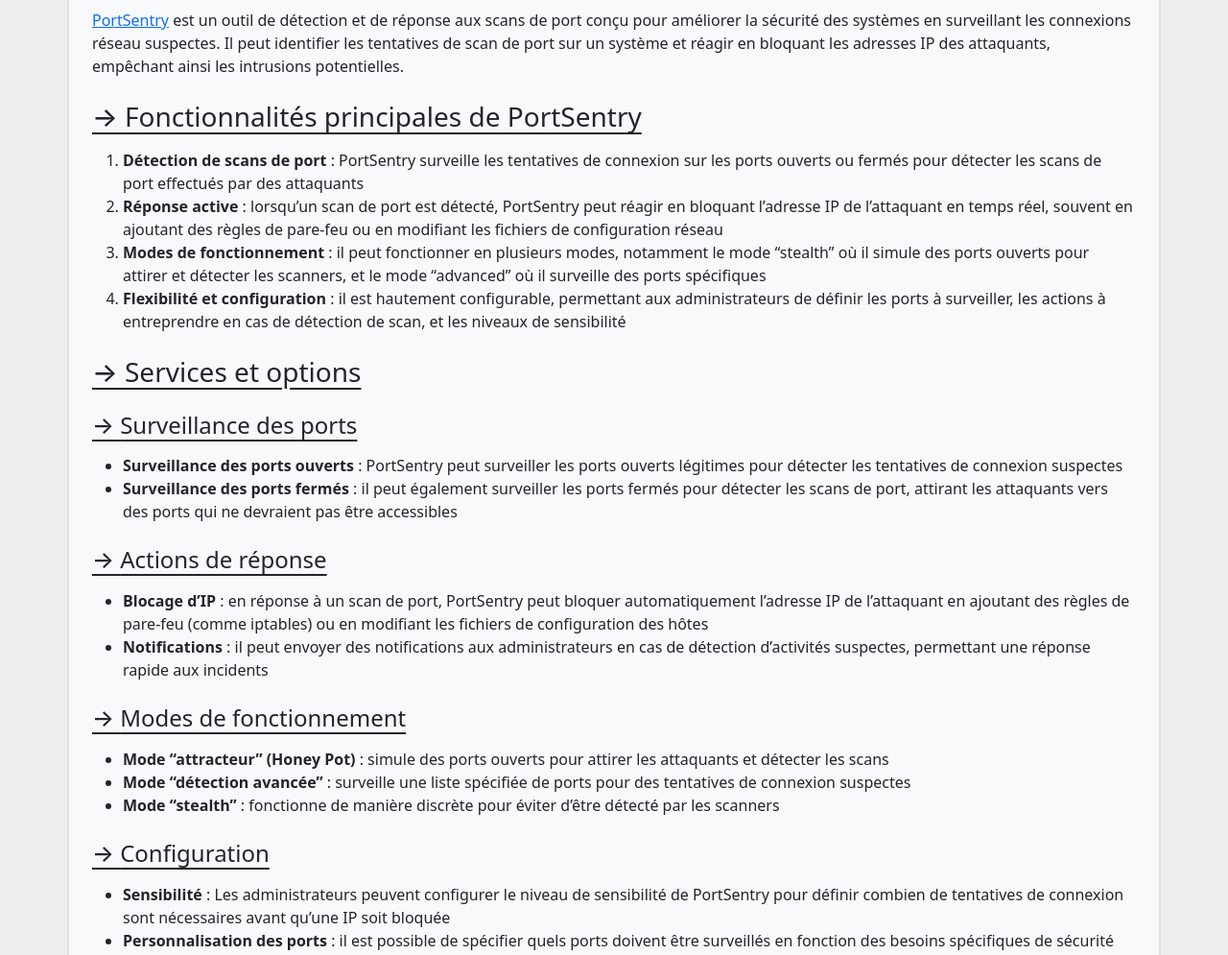
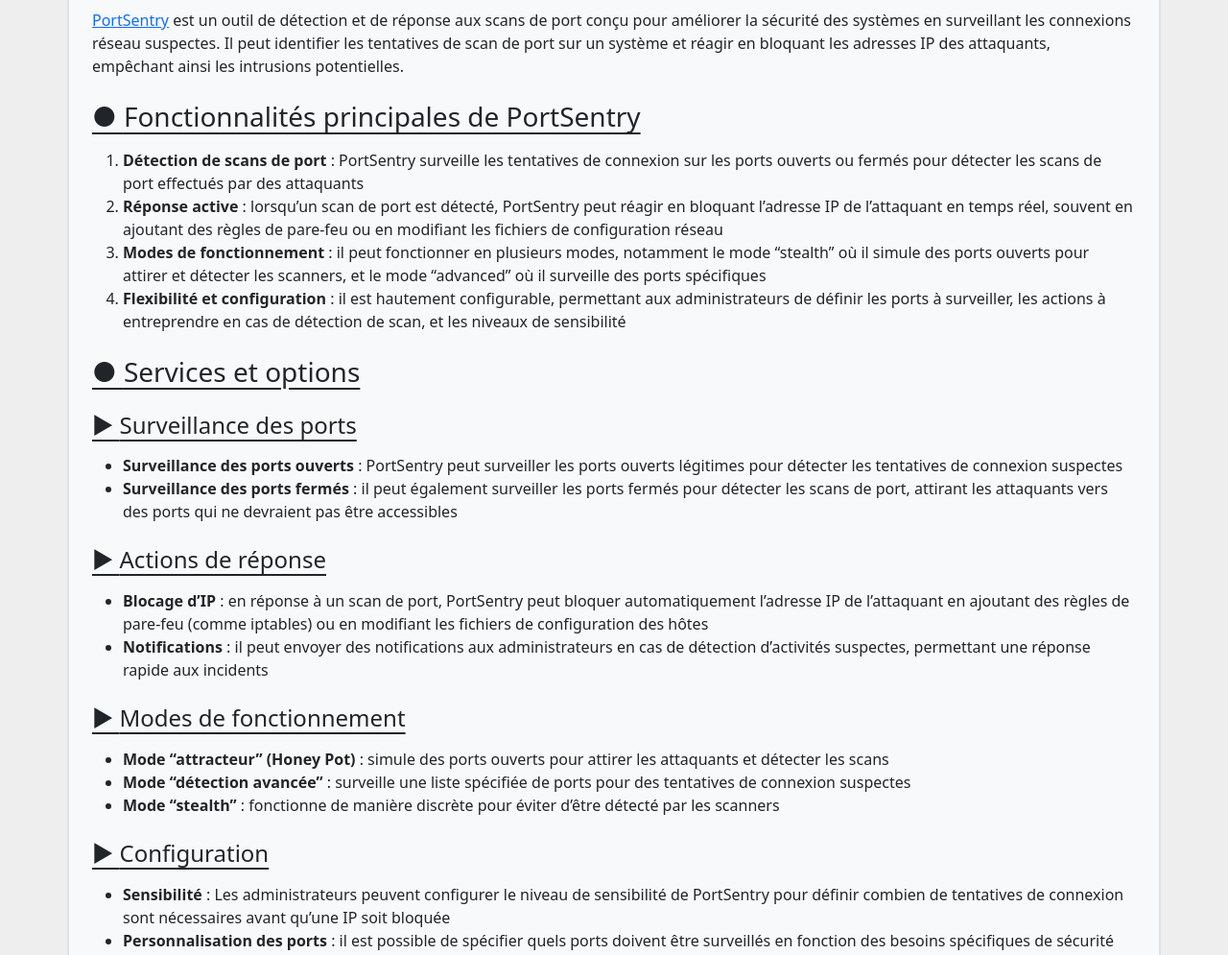
Before and after one commit to Machou/machou.github.io, a Jekyll site: the page built from pages/portsentry.md, in a window 1280 px wide. Shown: the part 311-1306 px from the top of the page at 96% size. Built offline with Jekyll 4.4.1, drawn with Linux system fonts in a browser that asks for light colours; comment, search, counter and statistics services are not loaded.

Commit message:
corrections

```diff
--- a/assets/css/style.css
+++ b/assets/css/style.css
@@ -12,14 +12,22 @@
 	color: #212529;
 }
 
-h2::before, h3::before, h4::before {
+h2::before {
+	content: "→ ";
+}
+
+h3::before {
+	content: "● ";
+}
+
+h4::before {
 	/* content: "◆ "; */
 	/* content: "● "; */
 	/* content: "■ "; */
 	/* content: "▶ "; */
 	/* content: "✦ "; */
-	content: "→ ";
 	/* content: "↠ "; */
+	content: "▶ ";
 }
 
 h2 {
```
